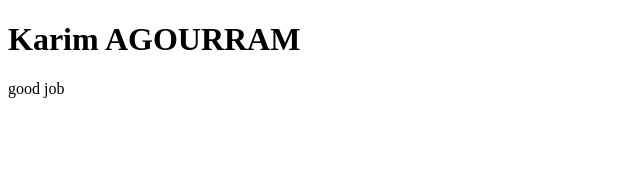
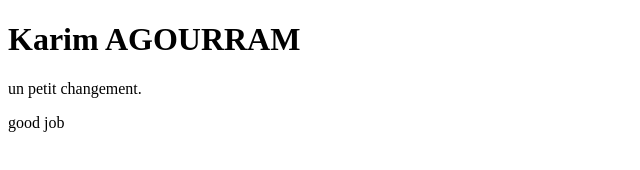
Before and after one commit to KarimAGOURRAM/com.break.demo, a plain HTML site: page WebContent/index.html in a window 1280 px wide. Shown: the whole page, without its empty margins (0-640 px from the left). Drawn offline with Linux system fonts and the light colour scheme.

Commit message:
bug resolu

```diff
--- a/WebContent/index.html
+++ b/WebContent/index.html
@@ -7,6 +7,8 @@
 <body>
 <h1> Karim AGOURRAM  </h1>
 
+un petit changement.
+
 <p> good job  </p>
 </body>
 </html>
```
